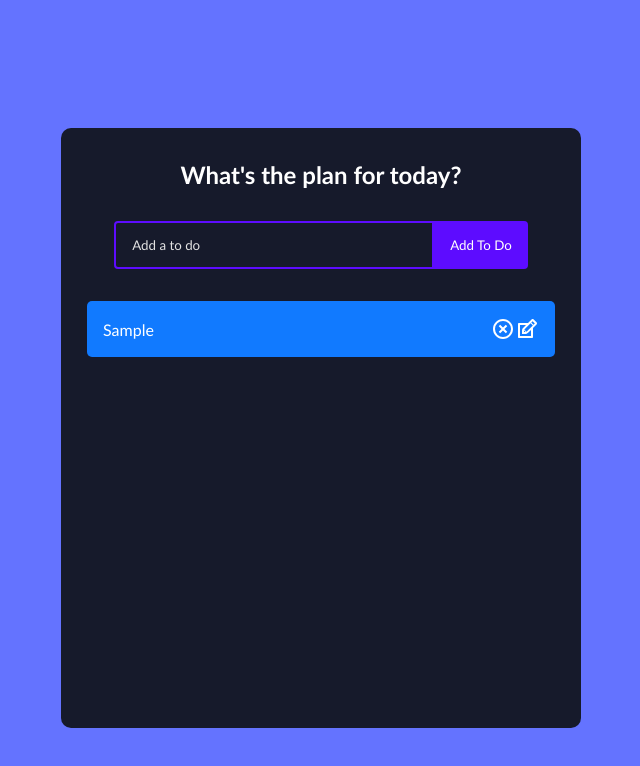
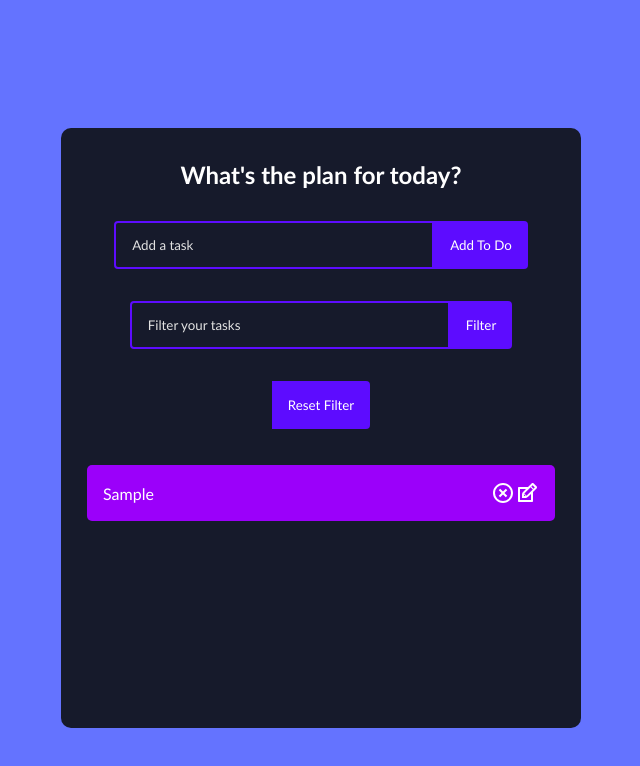
Before and after one commit to gggerman/to-do-list, a React (Create React App) app: page / in a window 1280 px wide. Both pictures are taken after typing "Sample" into the empty fields and a click on the button "Add To Do". Shown: the top 766 px of the page, without its empty margins (319-959 px from the left). Built offline with nearby package versions, Linux system fonts and the light colour scheme.

Commit message:
filter done

```diff
--- a/src/App.css
+++ b/src/App.css
@@ -63,6 +63,18 @@ h1 {
   text-transform: capitalize;
 }
 
+.to-do-reset-button {
+  padding: 16px;
+  border: none;
+  border-radius: 0 4px 4px 0;
+  cursor: pointer;
+  outline: none;
+  background: rgba(93, 12, 255, 1);
+  color: #fff;
+  text-transform: capitalize;
+  margin-bottom: 32px;
+}
+
 .to-do-input.edit {
   border: 2px solid #149fff;
 }
--- /dev/null
+++ b/src/components/ResetFilter.js
@@ -0,0 +1,8 @@
+import React from 'react'
+
+export const ResetFilter = ({ resetFilter }) => {
+
+    return (
+        <button className="to-do-reset-button" onClick={() => resetFilter()}>Reset Filter</button>
+    )
+}
--- a/src/components/ToDo.js
+++ b/src/components/ToDo.js
@@ -4,7 +4,7 @@ import { ToDoList } from './ToDoList';
 import { RiCloseCircleLine } from 'react-icons/ri';
 import { TiEdit } from 'react-icons/ti';
 
-export const ToDo = ({ toDos, completeToDo, removeToDo, updateToDo }) => {
+export const ToDo = ({ toDos, filteredToDos, completeToDo, removeToDo, updateToDo }) => {
     const [edit, setEdit] = useState({
         id: null,
         value: ''
@@ -22,9 +22,19 @@ export const ToDo = ({ toDos, completeToDo, removeToDo, updateToDo }) => {
         return <ToDoForm edit={edit} onSubmit={submitUpdate} />
     }
 
-    return toDos.map((toDo, index) => (
-        <div className={toDo.isComplete ? 'to-do-row complete' : 'to-do-row'} key={index}>
-            <div key={toDo.id} onClick={() => completeToDo(toDo.id)}>
+    return filteredToDos.length ? filteredToDos.map((toDo, index) => (
+        <div className={toDo.isComplete ? 'to-do-row complete' : 'to-do-row'} key={index} onClick={() => completeToDo(toDo.id)}>
+            <div key={toDo.id}>
+                {toDo.text}
+            </div>
+            <div className="icons">
+                <RiCloseCircleLine onClick={() => removeToDo(toDo.id)} className="deleted-icon"/>
+                <TiEdit onClick={() => setEdit({ id: toDo.id, value: toDo.text})} className="edit-icon"/>
+            </div>
+        </div>
+    )) : toDos.map((toDo, index) => (
+        <div className={toDo.isComplete ? 'to-do-row complete' : 'to-do-row'} key={index} onClick={() => completeToDo(toDo.id)}>
+            <div key={toDo.id}>
                 {toDo.text}
             </div>
             <div className="icons">
--- /dev/null
+++ b/src/components/ToDoFilter.js
@@ -0,0 +1,27 @@
+import React, { useState, useEffect, useRef } from 'react'
+
+export const ToDoFilter = (props) => {
+    const [input, setInput] = useState(props.edit ? props.edit.value : '');
+
+    const handleSubmit = (e) => {
+        e.preventDefault();
+
+        props.onSubmit(input)
+
+        setInput('');
+    }
+
+    const handleChange = (e) => {
+        setInput(e.target.value);
+    }
+
+    return (
+        <>
+            <form className="to-do-form" onSubmit={handleSubmit}>
+                        <input type="text" placeholder="Filter your tasks" value={input} name="text"
+                        className="to-do-input" onChange={handleChange}/>
+                        <button className="to-do-button">Filter</button>
+            </form>
+        </>
+    )
+}
--- a/src/components/ToDoForm.js
+++ b/src/components/ToDoForm.js
@@ -33,12 +33,11 @@ export const ToDoForm = (props) => {
                 </>
             ) : (
                 <>
-                    <input type="text" placeholder="Add a to do" value={input} name="text" className="to-do-input"
+                    <input type="text" placeholder="Add a task" value={input} name="text" className="to-do-input"
                     onChange={handleChange} ref={inputRef}/>
                     <button className="to-do-button">Add To Do</button>
                 </>
             )}
-
         </form>
     )
 }
--- a/src/components/ToDoList.js
+++ b/src/components/ToDoList.js
@@ -1,9 +1,12 @@
 import React, { useState } from 'react'
 import { ToDoForm } from './ToDoForm'
 import { ToDo } from './ToDo';
+import { ToDoFilter } from './ToDoFilter';
+import { ResetFilter } from './ResetFilter';
 
 export const ToDoList = () => {
     const [toDos, setToDos] = useState([]);
+    const [filteredToDos, setFilteredToDos] = useState([]);
 
     const addToDo = toDo => {
         if (!toDo.text || /^\s*$/.test(toDo.text)) {
@@ -13,6 +16,8 @@ export const ToDoList = () => {
         const newToDos = [toDo, ...toDos];
 
         setToDos(newToDos);
+        setFilteredToDos([]);
+        console.log(toDo, toDos);
     }
 
     const updateToDo = (toDoId, newValue) => {
@@ -39,11 +44,23 @@ export const ToDoList = () => {
         setToDos(updatedToDos);
     }
 
+    const filterToDos = word => {
+        let filteredArr = [...toDos].filter(toDo => toDo.text.includes(word));
+
+        setFilteredToDos(filteredArr);
+    }
+
+    const resetFilter = (e) => {
+        setFilteredToDos([]);
+    }
+
     return (
         <div>
             <h1>What's the plan for today?</h1>
             <ToDoForm onSubmit={addToDo}/>
-            <ToDo toDos={toDos} completeToDo={completeToDo} removeToDo={removeToDo} updateToDo={updateToDo}/>
+            <ToDoFilter onSubmit={filterToDos}/>
+            <ResetFilter resetFilter={resetFilter}/>
+            <ToDo toDos={toDos} filteredToDos={filteredToDos} completeToDo={completeToDo} removeToDo={removeToDo} updateToDo={updateToDo}/>
         </div>
     )
 }
```
